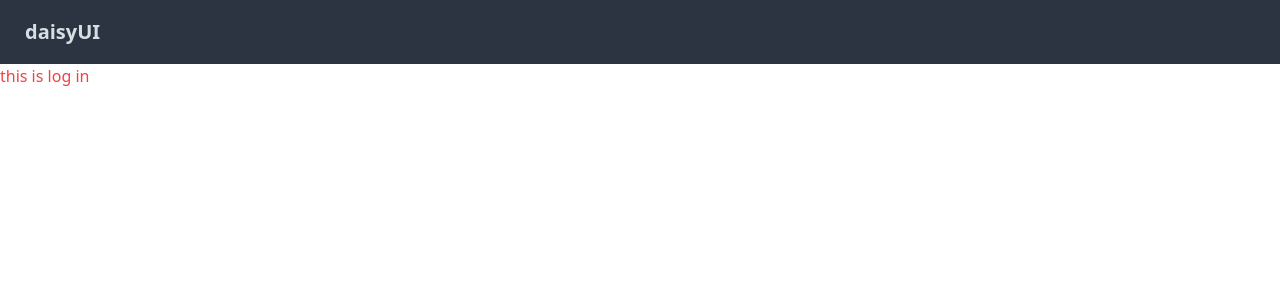
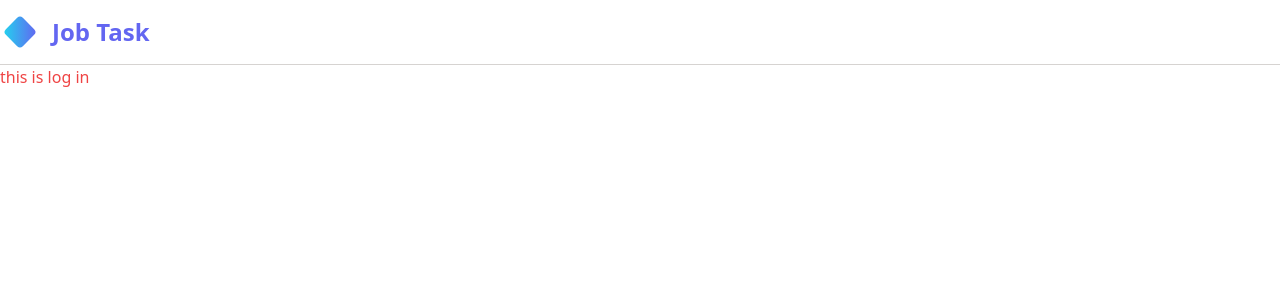
Before and after one commit to Ashik465/Leafy-indoor-plant-website, a React (Vite) app: page / in a window 1280 px wide. Shown: the top 300 px of the page. Built offline with nearby package versions, Linux system fonts and the light colour scheme.

Commit message:
navbar done

```diff
--- a/src/Pages/navbar/Navbar.jsx
+++ b/src/Pages/navbar/Navbar.jsx
@@ -4,8 +4,13 @@ const Navbar = () => {
     return (
         <>
 
-<div className="navbar bg-neutral text-neutral-content">
-  <a className="btn btn-ghost normal-case text-xl">daisyUI</a>
+<div className="navbar bg-white text-neutral-content  border-b border-stone-300">
+  {/* <a className="btn btn-ghost normal-case text-xl">daisyUI</a> */}
+  <div className="flex gap-5  items-center justify-center">
+      <div className="w-6 h-6  -rotate-45 bg-gradient-to-br from-cyan-400 to-indigo-500 rounded" />
+  <div className="text-indigo-500 text-2xl font-bold leading-loose">Job Task</div>
+  </div>
+
 </div>
 
         </>
```
